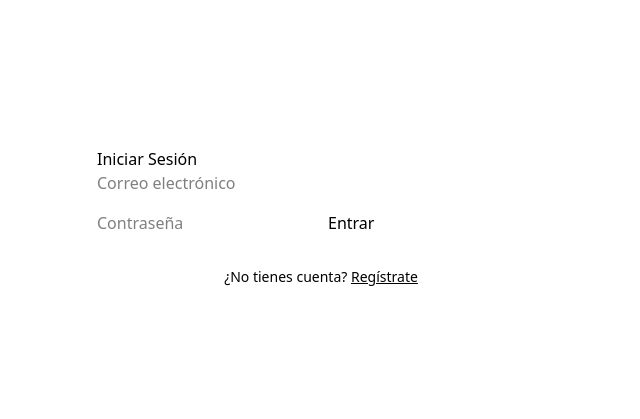
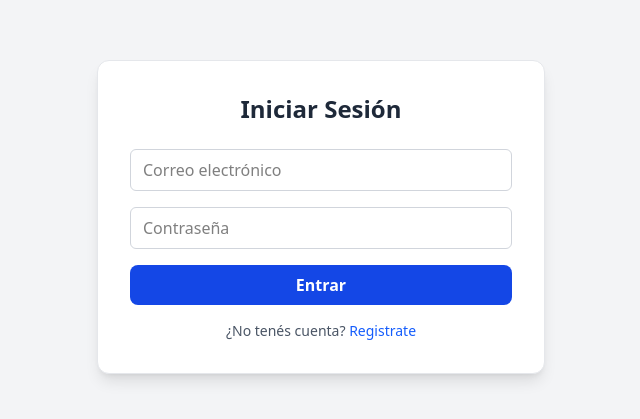
Before and after one commit to HRSYSTEM-PROJECT/front, a Next.js app: page /login in a window 1280 px wide. Shown: the part 183-602 px from the top of the page, without its empty margins (319-959 px from the left). Built offline with nearby package versions, Linux system fonts and the light colour scheme.

Commit message:
Modificacion login

```diff
--- a/src/app/login/page.tsx
+++ b/src/app/login/page.tsx
@@ -13,9 +13,11 @@ export default function LoginPage() {
   };
 
   return (
-    <div className="min-h-screen flex items-center justify-center bg-white">
-      <div className="card w-full max-w-md">
-        <h1 className="title">Iniciar Sesión</h1>
+    <div className="min-h-screen flex items-center justify-center bg-gray-100">
+      <div className="w-full max-w-md bg-white p-8 rounded-xl shadow-lg border border-gray-200">
+        <h1 className="text-2xl font-bold text-center text-gray-800 mb-6">
+          Iniciar Sesión
+        </h1>
 
         <form onSubmit={handleSubmit} className="space-y-4">
           <input
@@ -23,27 +25,32 @@ export default function LoginPage() {
             value={email}
             onChange={(e) => setEmail(e.target.value)}
             placeholder="Correo electrónico"
-            className="input-field"
+            className="w-full rounded-md border border-gray-300 px-3 py-2 focus:outline-none focus:ring-2 focus:ring-blue-600"
             required
           />
+
           <input
             type="password"
             value={password}
             onChange={(e) => setPassword(e.target.value)}
             placeholder="Contraseña"
-            className="input-field"
+            className="w-full rounded-md border border-gray-300 px-3 py-2 focus:outline-none focus:ring-2 focus:ring-blue-600"
             required
           />
 
-          <button type="submit" className="btn-primary">
+          <button
+            type="submit"
+            className="w-full rounded-lg bg-blue-700 px-4 py-2 font-semibold text-white hover:bg-blue-800 transition"
+          >
             Entrar
           </button>
         </form>
 
-        <p className="mt-4 text-center text-sm text-black">
-          ¿No tienes cuenta?{" "}
-          <a href="/registro" className="text-[var(--primary)] underline">
-            Regístrate
+        {/* Link de registro */}
+        <p className="text-sm text-center text-gray-600 mt-4">
+          ¿No tenés cuenta?{" "}
+          <a href="/register" className="text-blue-600 hover:underline">
+            Registrate
           </a>
         </p>
       </div>
```
